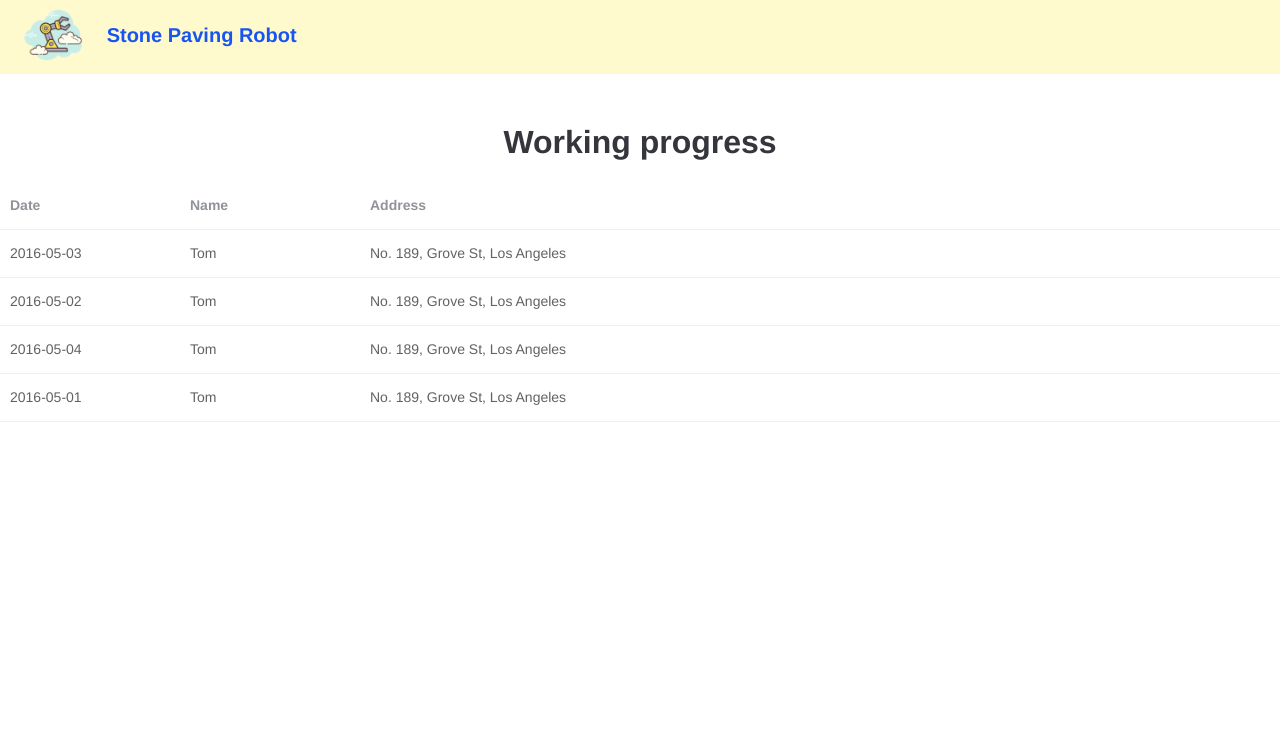
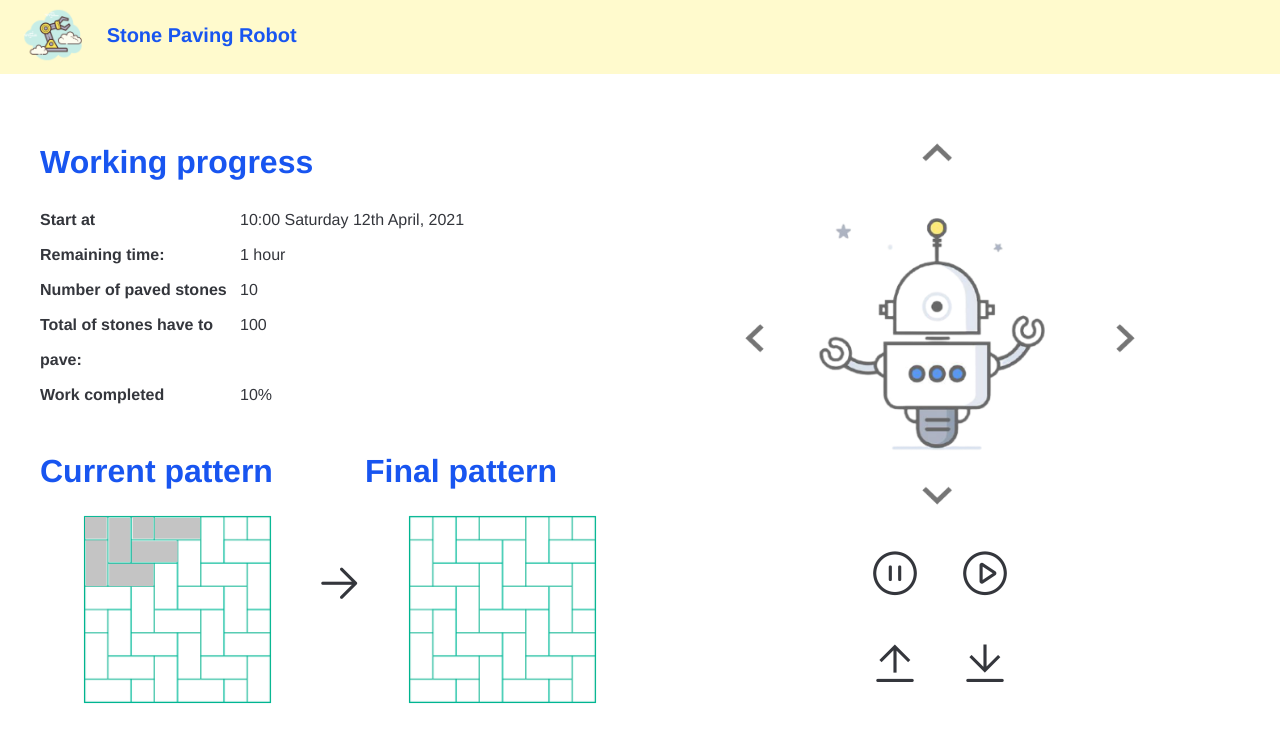
Before and after one commit to haa1010/stone-paving-robot-rulestone2021, a Vue app: page /active in a window 1280 px wide. Shown: the top 742 px of the page. Built offline with nearby package versions, Linux system fonts and the light colour scheme.

Commit message:
active page

```diff
--- a/src/views/Active.vue
+++ b/src/views/Active.vue
@@ -1,26 +1,55 @@
 <template>
-  <div class="hello">
-    <h1>Working progress</h1>
-    <div class="working-progress">
-      <el-table
-          :data="tableData"
-          style="width: 100%">
-        <el-table-column
-            prop="date"
-            label="Date"
-            width="180">
-        </el-table-column>
-        <el-table-column
-            prop="name"
-            label="Name"
-            width="180">
-        </el-table-column>
-        <el-table-column
-            prop="address"
-            label="Address">
-        </el-table-column>
-      </el-table>
-    </div>
+  <div class="">
+    <el-row style="margin: 0 40px;">
+      <el-col :span="12" style="text-align: left">
+        <!--        Start working progress-->
+        <div class="working-progress">
+          <h1 class="color-light">Working progress</h1>
+          <div v-for="(value, key) in contents" :key="key">
+            <el-row>
+              <el-col :span="8">
+                <div style="font-weight: bold">{{ key }}</div>
+              </el-col>
+              <el-col :span="16">
+                <div>{{ value }}</div>
+              </el-col>
+            </el-row>
+          </div>
+        </div>
+        <!--        End  working progress-->
+
+        <!--        Start pattern-->
+        <div class="pattern" style="margin-top: 20px">
+          <el-row style="align-items: center;display: flex;">
+            <el-col :span="11">
+              <h1 class="color-light">Current pattern</h1>
+              <img src="@/assets/current-pattern.png" alt="current-pattern" style="width: 100%">
+            </el-col>
+            <el-col :span="2"><i class="el-icon-right" style="font-size: 50px"></i></el-col>
+            <el-col :span="11">
+              <h1 class="color-light">Final pattern</h1>
+              <img src="@/assets/pattern.png" alt="final-pattern" style="width: 100%">
+            </el-col>
+          </el-row>
+
+        </div>
+        <!--      End pattern-->
+      </el-col>
+      <el-col :span="12">
+        <img src="@/assets/robot-controller.png" alt="" style="height: 400px">
+        <!--        Start remote control-->
+        <div class="remote-control">
+          <el-row>
+            <i class="el-icon-video-pause"></i>
+            <i class="el-icon-video-play"></i>
+          </el-row>
+          <i class="el-icon-upload2"></i>
+          <i class="el-icon-download"></i>
+        </div>
+        <!--      End remote control-->
+      </el-col>
+    </el-row>
+
   </div>
 </template>
 
@@ -29,24 +58,29 @@ export default {
   name: 'active',
   data() {
     return {
-      tableData: [{
-        date: '2016-05-03',
-        name: 'Tom',
-        address: 'No. 189, Grove St, Los Angeles'
-      }, {
-        date: '2016-05-02',
-        name: 'Tom',
-        address: 'No. 189, Grove St, Los Angeles'
-      }, {
-        date: '2016-05-04',
-        name: 'Tom',
-        address: 'No. 189, Grove St, Los Angeles'
-      }, {
-        date: '2016-05-01',
-        name: 'Tom',
-        address: 'No. 189, Grove St, Los Angeles'
-      }]
+      contents: {
+        "Start at": "10:00 Saturday 12th April, 2021",
+        "Remaining time:": "1 hour",
+        "Number of paved stones": "10",
+        "Total of stones have to pave:": "100",
+        "Work completed": "10%"
+      }
     }
   }
 }
 </script>
+
+<style>
+.working-progress {
+  line-height: 35px;
+}
+
+.pattern .color-light {
+  margin-bottom: 0;
+}
+
+.remote-control i {
+  font-size: 50px;
+  margin: 20px;
+}
+</style>
```
Also changed, not shown: src/assets/current-pattern.png (added).
